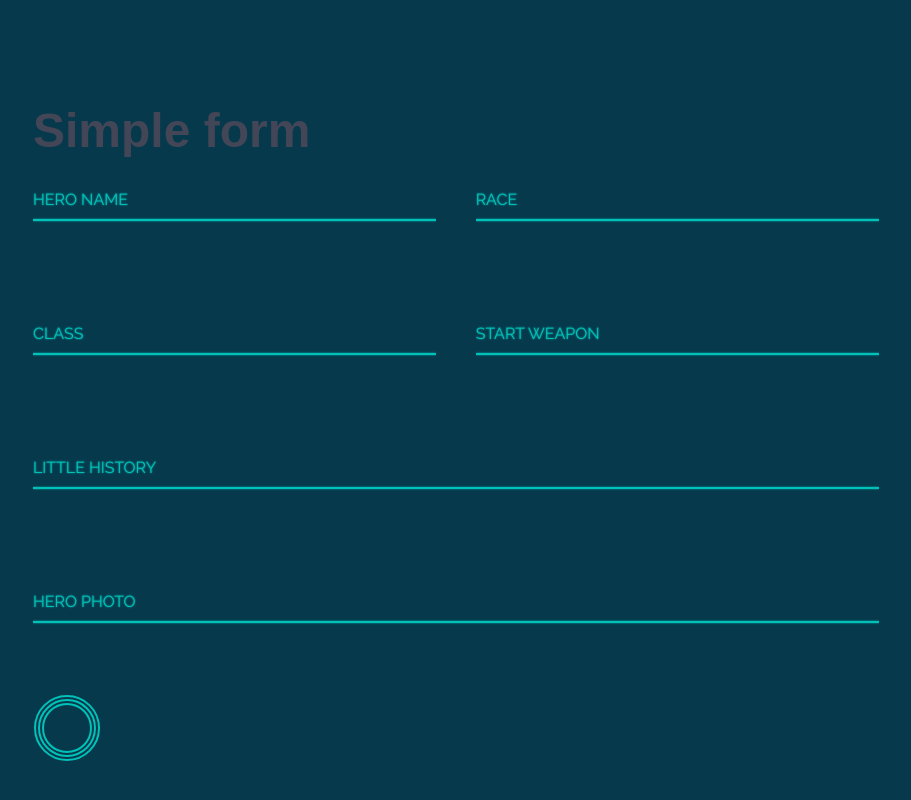
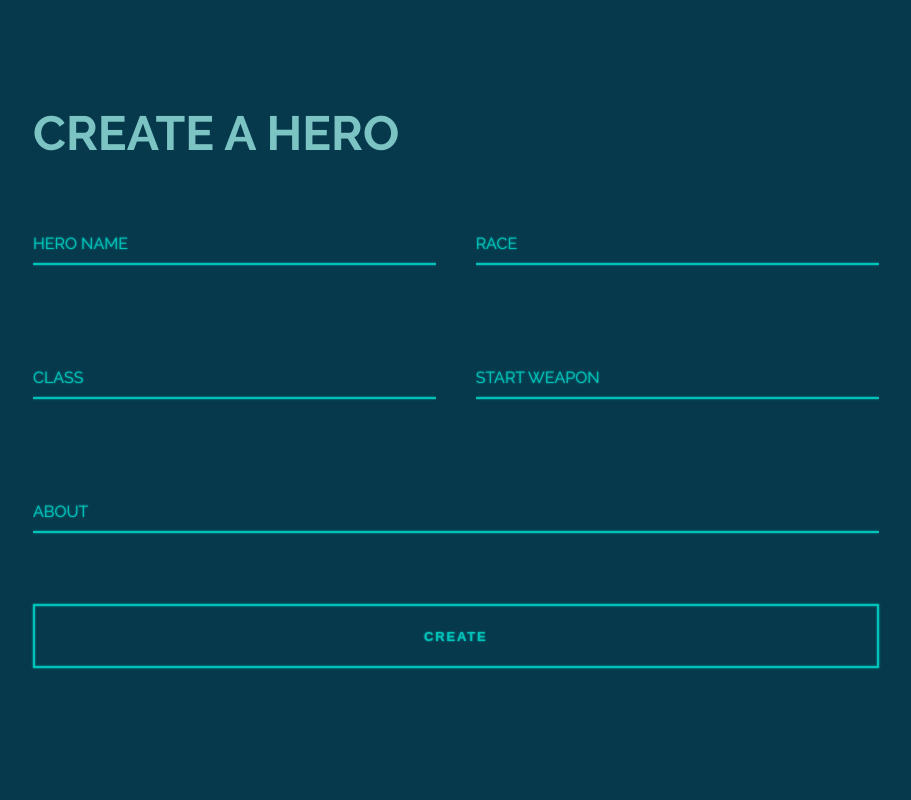
Before and after one commit to shantidev/simple-form-example, a React (Create React App) app: page / in a window 1280 px wide. Shown: the whole page, without its empty margins (3-914 px from the left). Built offline with nearby package versions, Linux system fonts and the light colour scheme.

Commit message:
Add validation, typography

```diff
--- a/src/components/Form/index.js
+++ b/src/components/Form/index.js
@@ -3,17 +3,15 @@ import PropTypes from 'prop-types';
 import * as UI from './styles';
 
 import TextInput from '../../ui/TextInput';
+import Typography from '../../ui/Typography';
 import Button from '../../ui/Button';
 
 const Form = props => {
   const { form } = props;
 
-  const onClickMock = () => {
-    form.onSubmit();
-  };
-
   return (
     <UI.FormContainer>
+      <Typography element="h1" styles={UI.FormTitle}>CREATE A HERO</Typography>
       <UI.FormRow>
         <UI.FormField>
           <TextInput
@@ -21,56 +19,51 @@ const Form = props => {
             value={form.fields.name.value}
             change={form.onChange}
             label="Hero name"
+            invalid={form.errors.name}
           />
         </UI.FormField>
         <UI.FormField>
           <TextInput
-            name={form.fields.name.name}
-            value={form.fields.name.value}
+            name={form.fields.race.name}
+            value={form.fields.race.value}
             change={form.onChange}
             label="Race"
+            invalid={form.errors.race}
           />
         </UI.FormField>
       </UI.FormRow>
       <UI.FormRow>
         <UI.FormField>
           <TextInput
-            name={form.fields.name.name}
-            value={form.fields.name.value}
+            name={form.fields.class.name}
+            value={form.fields.class.value}
             change={form.onChange}
             label="Class"
+            invalid={form.errors.class}
           />
         </UI.FormField>
         <UI.FormField>
           <TextInput
-            name={form.fields.name.name}
-            value={form.fields.name.value}
+            name={form.fields.startWeapon.name}
+            value={form.fields.startWeapon.value}
             change={form.onChange}
             label="Start weapon"
+            invalid={form.errors.startWeapon}
           />
         </UI.FormField>
       </UI.FormRow>
       <UI.FormRow>
         <UI.FormField>
           <TextInput
-            name={form.fields.name.name}
-            value={form.fields.name.value}
+            name={form.fields.about.name}
+            value={form.fields.about.value}
             change={form.onChange}
-            label="Little history"
+            label="About"
+            invalid={form.errors.about}
           />
         </UI.FormField>
       </UI.FormRow>
-      <UI.FormRow>
-        <UI.FormField>
-          <TextInput
-            name={form.fields.name.name}
-            value={form.fields.name.value}
-            change={form.onChange}
-            label="Hero photo"
-          />
-        </UI.FormField>
-      </UI.FormRow>
-      <Button styleType="hold" onClick={onClickMock}>START GAME</Button>
+      <Button styleType="default" onClick={form.onSubmit}>CREATE</Button>
     </UI.FormContainer>
   )
 };
--- a/src/components/Form/styles.js
+++ b/src/components/Form/styles.js
@@ -19,3 +19,7 @@ export const FormField = styled.div`
     margin-right: 0;
   }
 `;
+
+export const FormTitle = {
+  marginBottom: '40px',
+};
--- a/src/constants/colors.js
+++ b/src/constants/colors.js
@@ -10,6 +10,7 @@ export default {
   error: '#EE2F50',
   marineDark: '#008B83',
   marineBright: '#00C2B8',
+  marineBrightRGB: '175, 255, 247',
   marineLight: '#00F9EB',
   marineUltraLight: '#AFFFF7',
 };
--- a/src/containers/Form/index.js
+++ b/src/containers/Form/index.js
@@ -7,29 +7,88 @@ import * as formModule from '../../store/modules/form';
 import FormComponent from '../../components/Form';
 
 const Form = props => {
-  const { getFormData } = props;
+  const { submitForm } = props;
 
   const [fields, changeFields] = useState({
     name: {
       name: 'name',
       value: '',
     },
+    race: {
+      name: 'race',
+      value: '',
+    },
+    class: {
+      name: 'class',
+      value: '',
+    },
+    startWeapon: {
+      name: 'startWeapon',
+      value: '',
+    },
+    about: {
+      name: 'about',
+      value: '',
+    }
   });
 
+  const [errors, getErrors] = useState({
+    name: false,
+    race: false,
+    class: false,
+    startWeapon: false,
+    about: false,
+  });
+
+  const [submit, checkSubmit] = useState(false);
+
   useEffect(() => {
-    getFormData();
-  }, []);
+    if (submit) {
+      onValidate();
+    }
+  }, [fields]);
 
   const onChange = (value, name) => {
-    changeFields({ ...fields, [name]: { ...fields[name], value } });
+    changeFields({ ...fields, [name]: { ...fields[name], value }});
+  };
+
+  const onValidate = (field) => {
+    const invalids = {
+      name: fields.name.value.length === 0,
+      race: fields['race'].value.length === 0,
+      class: fields.class.value.length === 0,
+      startWeapon: fields.startWeapon.value.length === 0,
+      about: fields.about.value.length === 0,
+    };
+
+    const validForm = !invalids.name || !invalids.race || !invalids.class || !invalids.startWeapon || !invalids.about;
+
+    getErrors(field
+      ? { ...errors, [field]: invalids[field] }
+      : {...invalids}
+    );
+
+    return validForm;
   };
 
   const onSubmit = () => {
-    console.log('submitting: ', fields);
+    checkSubmit(true);
+    if (onValidate()) {
+      submitForm({
+        name: fields.name.value,
+        race: fields['race'].value,
+        class: fields.class.value,
+        startWeapon: fields.startWeapon.value,
+        about: fields.about.value,
+      })
+    } else {
+      alert('Invalid form')
+    }
   };
 
   const form = {
     fields,
+    errors,
     onChange,
     onSubmit,
   };
@@ -45,6 +104,6 @@ Form.propTypes = {
 export default connect(
   (state, props) => ({ ...props, ...state.form }),
   dispatch => bindActionCreators({
-    getFormData: formModule.getFormData,
+    submitForm: formModule.submitForm,
   }, dispatch)
 )(Form);
--- a/src/layouts/Form/index.js
+++ b/src/layouts/Form/index.js
@@ -1,11 +1,10 @@
 import React from 'react';
-import Layout, {MainContainer} from '../Layout';
+import Layout, { MainContainer } from '../Layout';
 import Form from '../../containers/Form';
 
 export default () => (
   <Layout>
     <MainContainer>
-      <h1>Simple form</h1>
       <Form/>
     </MainContainer>
   </Layout>
--- a/src/store/modules/form.js
+++ b/src/store/modules/form.js
@@ -20,14 +20,26 @@ export const getFormData = () => async (dispatch, getState) => {
 
     dispatch({ type: RECEIVE });
     dispatch({ type: SUCCESS_SAVE_FORM_DATA, formData: payload })
-  } catch (err) {
-    console.error(err);
+  } catch (error) {
+    console.error(error);
     dispatch({ type: REJECT });
   }
 };
 
 export const submitForm = payload => async (dispatch, getState) => {
+  const { loading } = getState().form;
+  if (loading) return;
 
+  try {
+    dispatch({ type: REQUEST });
+    console.log('Submit form data...', payload);
+    alert(`Hello, ${payload.name}`);
+
+    dispatch({ type: RECEIVE });
+  } catch (error) {
+    console.error(error);
+    dispatch({ type: REJECT });
+  }
 };
 
 export const reducer = (state = initialState, action) => {
--- a/src/ui/TextInput/index.js
+++ b/src/ui/TextInput/index.js
@@ -32,7 +32,7 @@ const TextInput = React.forwardRef((props, ref) => {
   return (
     <UI.InputContainer>
       <UI.InputWrapper focus={focus.default} invalid={invalid}>
-        <UI.InputLabel focus={focus.custom}>
+        <UI.InputLabel focus={focus.custom} invalid={invalid}>
           {label}
         </UI.InputLabel>
         <UI.Input
--- a/src/ui/TextInput/styles.js
+++ b/src/ui/TextInput/styles.js
@@ -1,5 +1,5 @@
-import styled from "styled-components";
-import colors from "../../constants/colors";
+import styled, { css } from 'styled-components';
+import colors from '../../constants/colors';
 
 /**
  * Styles are calculated automatically!
@@ -126,6 +126,11 @@ export const InputLabel = styled.label`
   transition: all ease-in-out 0.3s;
   cursor: text;
   z-index: 0;
+
+  ${props => props.invalid && css`
+    color: ${typography.errorColor};
+    text-shadow: 0 0 ${typography.unFocusValueShadow}px ${typography.errorColor};
+  `}
 `;
 
 export const Input = styled.input`
--- /dev/null
+++ b/src/ui/Typography/index.js
@@ -0,0 +1,32 @@
+import React from 'react';
+import PropTypes from 'prop-types';
+import * as UI from './styles';
+
+const Typography = props => {
+  const { children, element, styles } = props;
+
+  const getTypographyElement = () => {
+    const typesMap = new Map([
+      ['h1', () => (
+        <UI.TypographyH1 styles={styles}>{children}</UI.TypographyH1>
+      )],
+      ['h2', () => (
+        <UI.TypographyH2 styles={styles}>{children}</UI.TypographyH2>
+      )],
+      ['h3', () => (
+        <UI.TypographyH3 styles={styles}>{children}</UI.TypographyH3>
+      )],
+    ]);
+
+    return typesMap.get(element)();
+  };
+
+  return getTypographyElement();
+};
+
+Typography.propTypes = {
+  element: PropTypes.string.isRequired,
+  styles: PropTypes.object,
+};
+
+export default Typography;
--- /dev/null
+++ b/src/ui/Typography/styles.js
@@ -0,0 +1,34 @@
+import styled from "styled-components";
+import colors from "../../constants/colors";
+
+const TypographyCommon = {
+  color: `rgba(${colors.marineBrightRGB}, 0.7)`,
+  fontFamily: `'Raleway', sans-serif`,
+};
+
+export const TypographyH1 = styled.h1`
+  font-size: 48px;
+  line-height: 58px;
+  font-weight: bold;
+
+  ${TypographyCommon}
+  ${props => props.styles}
+`;
+
+export const TypographyH2 = styled.h2`
+  font-size: 32px;
+  line-height: 48px;
+  font-weight: bold;
+
+  ${TypographyCommon}
+  ${props => props.styles}
+`;
+
+export const TypographyH3 = styled.h2`
+  font-size: 24px;
+  line-height: 32px;
+  font-weight: bold;
+
+  ${TypographyCommon}
+  ${props => props.styles}
+`;
```
Lines whose indentation alone changed are shown as unchanged.
